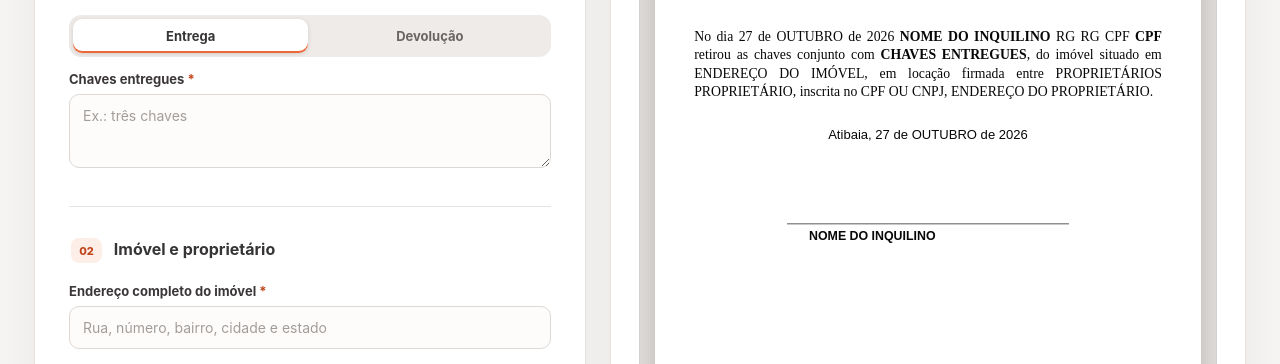
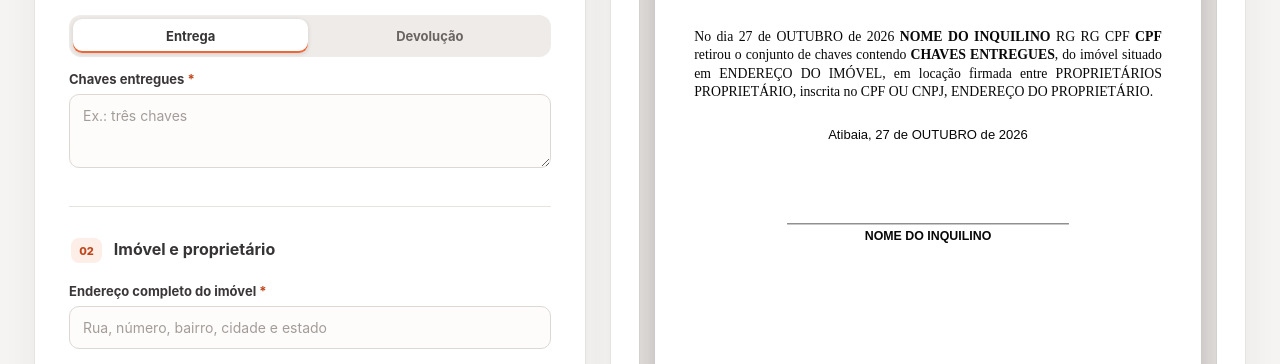
Before and after one commit to lealcb/termo-chaves, a website built with Vite: page index.html in a window 1280 px wide. Shown: the part 431-795 px from the top of the page. Built offline with nearby package versions, Linux system fonts and the light colour scheme.

Commit message:
Ajusta redação do termo e centraliza o nome na assinatura
- Texto passa a "retirou/devolveu o conjunto de chaves contendo"
- Nome do assinante centralizado sob a linha, no DOCX (alinhamento
  centralizado, sem espaços de recuo) e na prévia/PDF

Co-Authored-By: Claude Sonnet 5.5 <noreply@anthropic.com>

```diff
--- a/src/main.js
+++ b/src/main.js
@@ -77,7 +77,7 @@ function updatePreview() {
     [textOr(d.inquilino, "NOME DO INQUILINO"), true],
     ...(d.incluir_rg ? [[" RG ", false], [textOr(d.rg, "RG"), false]] : []),
     ...(d.incluir_cpf ? [[" CPF ", false], [textOr(d.cpf, "CPF"), true]] : []),
-    [` ${d.acao} as chaves conjunto com `, false],
+    [` ${d.acao} o conjunto de chaves contendo `, false],
     [textOr(d.chaves, `CHAVES ${d.chaves_rotulo.toUpperCase()}`), true],
     [", do imóvel situado em ", false],
     [textOr(d.endereco_imovel, "ENDEREÇO DO IMÓVEL"), false],
--- a/src/style.css
+++ b/src/style.css
@@ -98,7 +98,7 @@ textarea { resize: vertical; min-height: 74px; }
 .document-date { margin: 38px 0 0; text-align: center; font-size: 19px; }
 .signature { width: 410px; margin: 118px auto 0; }
 .signature div { border-top: 1.5px solid #111; }
-.signature strong { display: block; margin: 7px 0 0 32px; font-size: 18px; }
+.signature strong { display: block; margin: 7px 0 0; text-align: center; font-size: 18px; }
 .document-footer { position: absolute; right: 57px; bottom: 40px; left: 57px; display: flex; flex-direction: column; text-align: center; font-size: 13px; line-height: 1.35; }
 .document-footer div { margin-bottom: 5px; border-top: 3px solid #111; }
 .document-footer u { color: #0875d1; }
```
Also changed, not shown: 1 other file.
